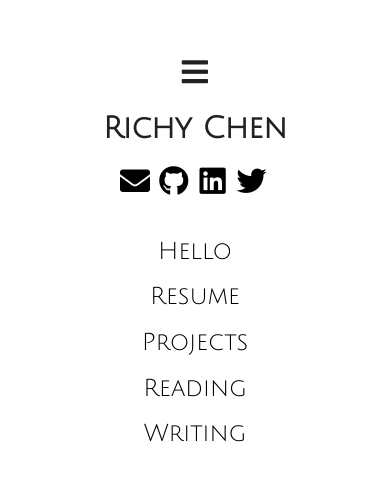
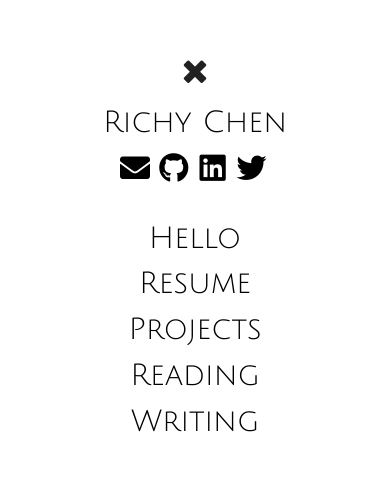
Before and after one commit to richychn/old_website, a React (Create React App) app: page /#/ in a window 390 px wide. Both pictures are taken after a click on the icon 356 px from the left and 17 px from the top of the page. Shown: the top 480 px of the page. Built offline with nearby package versions, Linux system fonts and the light colour scheme.

Commit message:
smoother menu

```diff
--- a/src/components/MobileSidebar.js
+++ b/src/components/MobileSidebar.js
@@ -19,8 +19,8 @@ class MobileSidebar extends React.Component {
     profile() {
         return (
             <div className="mobile profile">
-                <i onClick={this.handleClick} className="bars icon" />
-                <h3>Richy Chen</h3>
+                <i onClick={this.handleClick} className="close icon" />
+                <Link to="/" className="font no-underline">Richy Chen</Link>
                 <div className="links">
                     <a className="button"
                         href="mailto:richychn@hotmail.com"
@@ -53,14 +53,14 @@ class MobileSidebar extends React.Component {
 
     menu = () => {
         return (
-            <div className="menu">
+            <div onClick={this.handleClick} className="menu">
                 {this.profile()}
                 <div className="page-links font">
-                    <a onClick={this.handleClick} href="/#hello">Hello</a>
-                    <a onClick={this.handleClick} href="/resume.pdf" target="_blank">Resume</a>
-                    <a onClick={this.handleClick} href="/#projects">Projects</a>
-                    <a onClick={this.handleClick} href="/#books">Reading</a>
-                    <a onClick={this.handleClick} href="/#blogs">Writing</a>
+                    <a href="/#hello">Hello</a>
+                    <a href="/resume.pdf" target="_blank">Resume</a>
+                    <a href="/#projects">Projects</a>
+                    <a href="/#books">Reading</a>
+                    <a href="/#blogs">Writing</a>
                 </div>
             </div>
         )
--- a/src/css/Bio.css
+++ b/src/css/Bio.css
@@ -1,3 +1,11 @@
 .bio .gradient.img {
     background-position-x: -150px;
 }
+
+.mobile .bio p {
+    line-height: 1em;
+}
+
+.mobile .bio p:first-of-type {
+    margin-top: 10px;
+}
--- a/src/css/MobileSidebar.css
+++ b/src/css/MobileSidebar.css
@@ -51,7 +51,7 @@
     font-size: 24px;
 }
 
-.menu h3, .menu i {
+.menu i, .menu a {
     font-size: 30px;
 }
 
```
